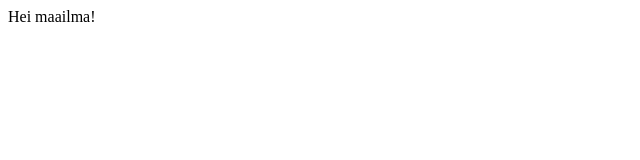
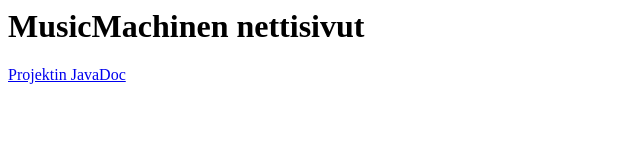
Before and after one commit to areee/MusicMachine, a plain HTML site: page index.html in a window 1280 px wide. Shown: the whole page, without its empty margins (0-640 px from the left). Drawn offline with Linux system fonts and the light colour scheme.

Commit message:
Update index.html

```diff
--- a/index.html
+++ b/index.html
@@ -1 +1,2 @@
-Hei maailma!
+<h1>MusicMachinen nettisivut</h1>
+<a href="https://github.com/areee/MusicMachine/blob/master/javadoc/index.html" target="_blank">Projektin JavaDoc</a>
```
